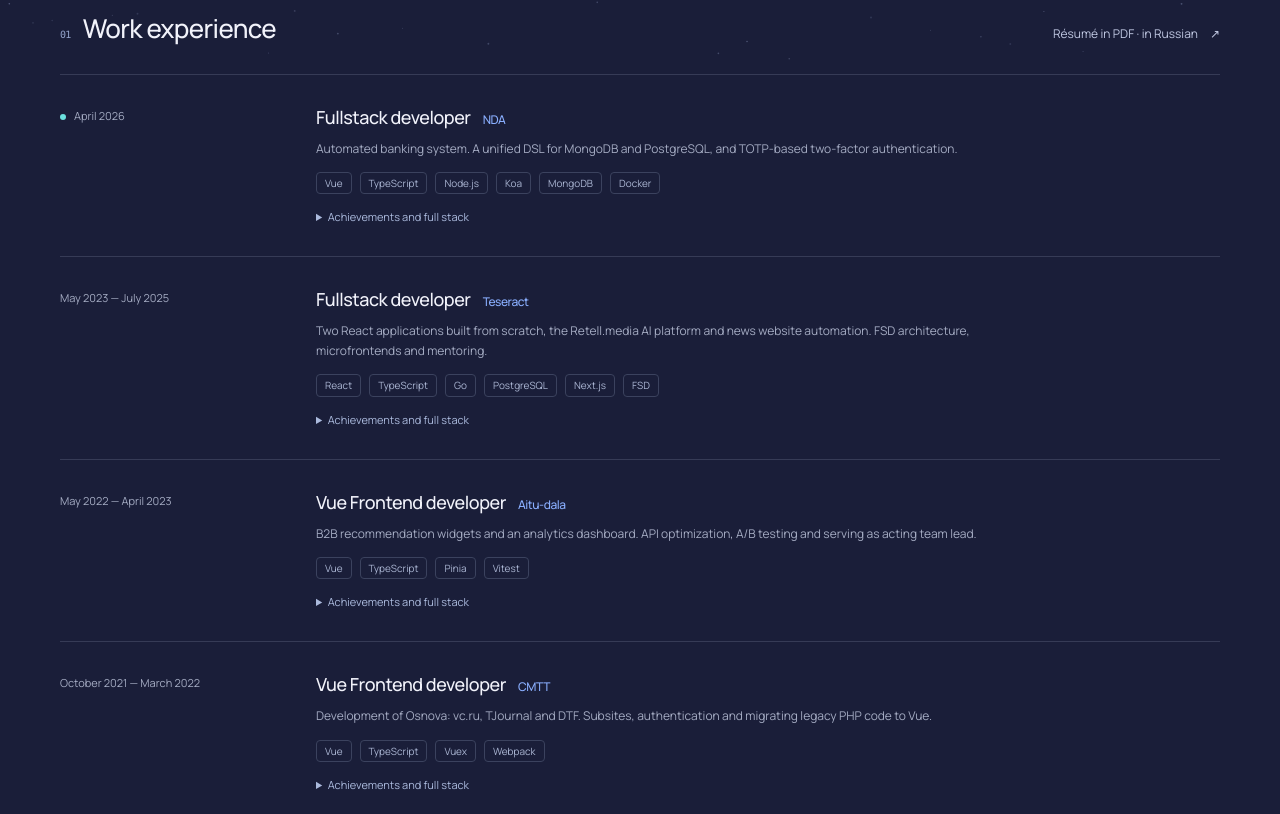
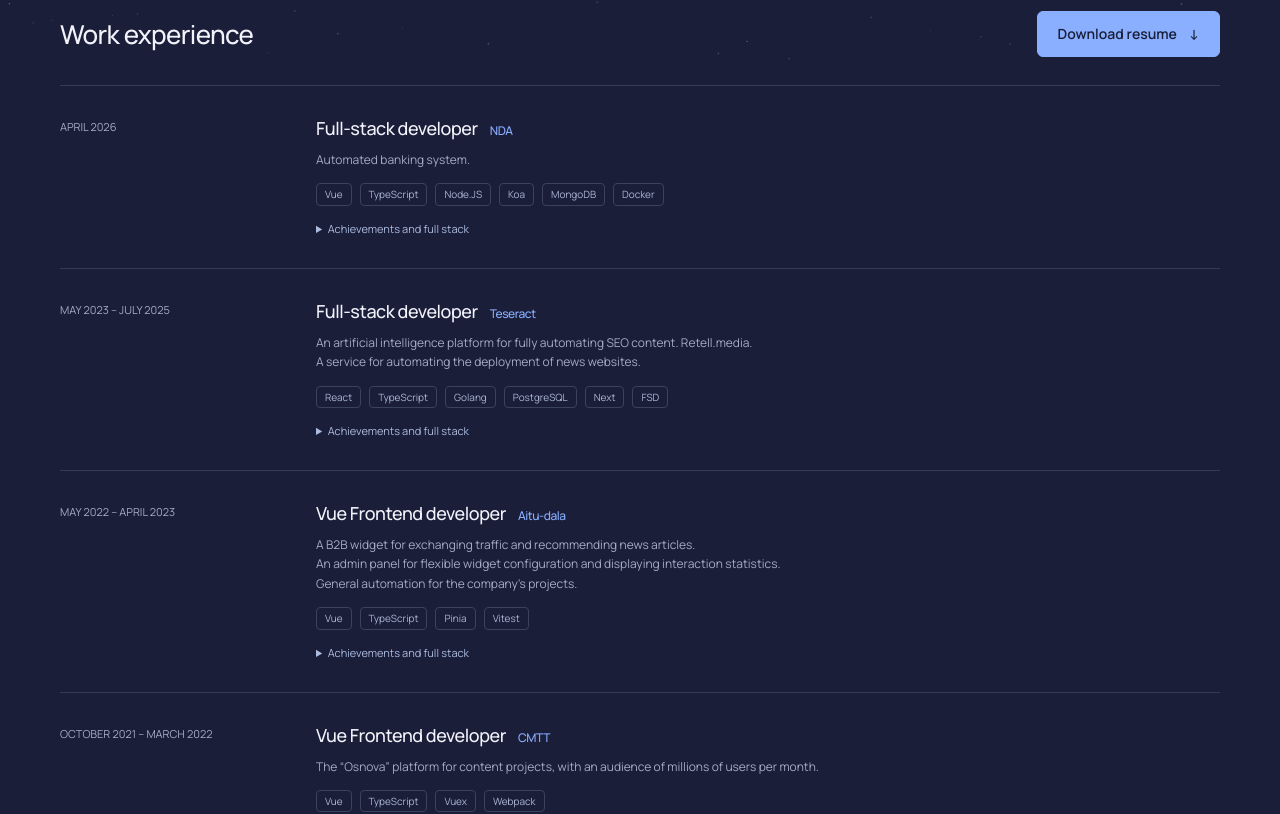
Before and after one commit to Jefrry/jefrry, a Nuxt app: page / in a window 1280 px wide. Shown: the part 740-1554 px from the top of the page. Built offline with nearby package versions, Linux system fonts and the light colour scheme.

Commit message:
experience info fixes

```diff
--- a/app/components/experience/ExperienceItem.vue
+++ b/app/components/experience/ExperienceItem.vue
@@ -12,7 +12,7 @@
     <div class="min-w-0">
       <h3 class="flex flex-wrap items-baseline gap-x-3 gap-y-1 text-lg font-medium tracking-tight">{{ experience.role }} <span class="text-xs text-accent">{{ experience.company }}</span></h3>
 
-      <p class="mt-2 max-w-[695px] text-xs leading-relaxed text-muted">{{ experience.summary }}</p>
+      <p class="mt-2 max-w-[695px] whitespace-pre-line text-xs leading-relaxed text-muted">{{ experience.summary }}</p>
 
       <ul :aria-label="text.technologies" class="mt-3.5 flex flex-wrap gap-2">
         <li v-for="technology in experience.tech" :key="technology" class="rounded border border-[#3b425e] px-2 py-0.5 text-[10px] text-[#abb6d3]">{{ technology }}</li>
--- a/app/components/experience/ExperienceSection.vue
+++ b/app/components/experience/ExperienceSection.vue
@@ -6,10 +6,10 @@
 
 <template>
   <section id="experience" aria-labelledby="experience-title" class="pt-12 md:pt-[75px]">
-    <div class="mb-7 flex flex-wrap items-baseline justify-between gap-4">
-      <h2 id="experience-title" class="text-2xl font-medium tracking-tight md:text-[26px]"><span aria-hidden="true" class="mr-3 font-mono text-[10px] text-[#95a5cd]">01</span>{{ text.experience }}</h2>
+    <div class="mb-7 flex flex-wrap items-center justify-between gap-4">
+      <h2 id="experience-title" class="text-2xl font-medium tracking-tight md:text-[26px]">{{ text.experience }}</h2>
 
-      <a :href="profile.resume.href" class="inline-flex items-center gap-3 text-xs text-[#c1c9e3]">{{ profile.resume.label }} <span aria-hidden="true">↗</span></a>
+      <a :href="profile.resume.href" download class="inline-flex min-h-11 items-center justify-center gap-3 rounded-md border border-accent bg-accent px-5 py-3 text-sm font-semibold text-ocean hover:bg-ink hover:text-ocean">{{ profile.resume.label }} <span aria-hidden="true">↓</span></a>
     </div>
 
     <div class="border-t border-line">
--- a/app/components/profile/HeroSection.vue
+++ b/app/components/profile/HeroSection.vue
@@ -32,7 +32,5 @@
     <ul :aria-label="text.mainTechnologies" class="flex flex-wrap gap-x-6 gap-y-2 text-[#c6cce0]">
       <li v-for="technology in profile.technologies" :key="technology">{{ technology }}</li>
     </ul>
-
-    <a href="#experience" class="hidden shrink-0 text-[10px] text-muted lg:block">{{ text.deeper }} &nbsp; ↓</a>
   </div>
 </template>
--- a/app/components/profile/SkillsSection.vue
+++ b/app/components/profile/SkillsSection.vue
@@ -4,7 +4,7 @@
 
 <template>
   <section aria-labelledby="skills-title" class="pt-12 md:pt-[75px]">
-    <h2 id="skills-title" class="mb-7 text-2xl font-medium tracking-tight md:text-[26px]"><span aria-hidden="true" class="mr-3 font-mono text-[10px] text-[#95a5cd]">02</span>{{ text.skills }}</h2>
+    <h2 id="skills-title" class="mb-7 text-2xl font-medium tracking-tight md:text-[26px]">{{ text.skills }}</h2>
 
     <div class="grid gap-6 md:grid-cols-3 md:gap-10">
       <div v-for="skill in profile.skills" :key="skill.title" class="border-t border-line pt-5">
--- a/app/components/site/WhaleVisual.vue
+++ b/app/components/site/WhaleVisual.vue
@@ -8,12 +8,8 @@
 
     <div aria-hidden="true" class="absolute left-1/2 top-1/2 size-[265px] -translate-x-1/2 -translate-y-1/2 rounded-full border border-dashed border-[#7d94c41c] opacity-50 md:size-[425px]" />
 
-    <span aria-hidden="true" class="absolute right-0 top-2 text-[9px] tracking-[2px] text-[#909bbb]">A LITTLE DEEPER.</span>
-
     <div class="absolute inset-0 flex items-center justify-center">
       <img src="/assets/whale.png" :alt="text.whale" width="1000" height="1000" fetchpriority="high" class="whale relative z-1 h-auto w-[350px] max-w-full shrink-0 md:w-[520px]">
     </div>
-
-    <span aria-hidden="true" class="absolute bottom-2 right-0 font-mono text-[9px] tracking-widest text-[#909bbb]">53°12′ N &nbsp; 50°08′ E</span>
   </div>
 </template>
--- a/app/constants/experience/experiences.ts
+++ b/app/constants/experience/experiences.ts
@@ -3,57 +3,56 @@
 
 export const EXPERIENCES: readonly Experience[] = [
   {
-    "date": "Апрель 2026",
-    "current": true,
-    "role": "Fullstack developer",
+    "date": "АПРЕЛЬ 2026",
+    "role": "Full-stack developer",
     "company": "NDA",
-    "summary": "Автоматизированная банковская система. Единый DSL для MongoDB и PostgreSQL, двухфакторная аутентификация на основе TOTP.",
+    "summary": "Автоматизированная банковская система.",
     "tech": [
       "Vue",
       "TypeScript",
-      "Node.js",
+      "Node.JS",
       "Koa",
       "MongoDB",
       "Docker"
     ],
     "more": [
-      "Разработал единый язык фильтрации для двух типов баз данных.",
-      "Повысил безопасность приложения, внедрив TOTP-аутентификацию."
+      "Разработал единый язык фильтрации данных (DSL) для MongoDB и PostgreSQL, унифицировав формирование запросов к разным типам баз данных.",
+      "Повысил безопасность приложения, внедрив двухфакторную аутентификацию (2FA) на основе TOTP."
     ],
-    "active": "HTML, CSS, JavaScript, TypeScript, Vue, Vuex, Node.js, Koa, MongoDB, Vite, Docker, Jest, Git, CI/CD, GitLab CI",
+    "active": "HTML, CSS, JavaScript, TypeScript, Vue, Vuex, Node.JS, Koa, MongoDB, Vite, Docker, Jest, Git, Docker, CI/CD, Gitlab CI",
     "rare": "PostgreSQL, Bootstrap",
     "used": "Python"
   },
   {
-    "date": "Май 2023 — Июль 2025",
-    "role": "Fullstack developer",
+    "date": "МАЙ 2023 – ИЮЛЬ 2025",
+    "role": "Full-stack developer",
     "company": "Teseract",
-    "summary": "Два React-приложения с нуля, AI-платформа Retell.media и автоматизация новостных сайтов. Архитектура FSD, микрофронтенды и наставничество.",
+    "summary": "Платформа на базе искусственного интеллекта для полной автоматизации SEO-контента. Retell.media.\nСервис для автоматизации развертывания новостных сайтов.",
     "tech": [
       "React",
       "TypeScript",
-      "Go",
+      "Golang",
       "PostgreSQL",
-      "Next.js",
+      "Next",
       "FSD"
     ],
     "more": [
-      "Разработал с нуля два клиентских приложения на React. Проекты привлекли более 1000 клиентов и инвесторов.",
-      "Внедрил уведомления внутри приложения и по email на Go — вовлечённость пользователей выросла на 20%.",
-      "Разработал историю биллинга пользователей на frontend и backend.",
-      "Объединил два frontend-приложения под одним доменом с помощью микрофронтендов.",
-      "Проектировал архитектуру FSD, занимался наставничеством и декомпозицией задач. Точность оценки сроков выросла на 30%.",
-      "Оптимизировал сборку и CI/CD — время сборки и выполнения сократилось на 50%."
+      "Разработал с нуля два полнофункциональных клиентских приложений на React от идеи до привлечения 1000+ клиентов и инвесторов.",
+      "Внедрил систему уведомлений на GoLang (внутри приложения и на email), что увеличило вовлеченность пользователей на 20%.",
+      "Разработал Full-stack функционал истории биллинга пользователей.",
+      "Руководство наставничеством младших специалистов, проектирование архитектуры (FSD) фронтенда. Декомпозировал задачи, повысив точность оценки сроков на 30%.",
+      "Объединил 2 frontend приложения под одним доменом с помощью micro frontend архитектуры.",
+      "Оптимизировал сборку проекта и автоматизацию CI/CD-процессов: сокращение времени сборки и выполнения на 50%."
     ],
-    "active": "HTML, CSS, JavaScript, TypeScript, Go, Gorm, PostgreSQL, Vite, React, Zustand, Next.js, Tailwind, Docker, WebSockets, Jest, Git, CI/CD, GitLab CI, FSD",
+    "active": "HTML, CSS, JavaScript, TypeScript, Golang, Gorm, PostgreSQL, Vite, React, Zustand, Next, Tailwind, Docker, Websockets, Jest, Git, Docker, CI/CD, Gitlab CI, FSD",
     "rare": "RabbitMQ, Redis, Kubernetes",
-    "used": "Python, Rust, AWS, WordPress"
+    "used": "Python, Rust, AWS Amazon, Wordpress"
   },
   {
-    "date": "Май 2022 — Апрель 2023",
+    "date": "МАЙ 2022 – АПРЕЛЬ 2023",
     "role": "Vue Frontend developer",
     "company": "Aitu-dala",
-    "summary": "B2B-виджеты рекомендаций и панель аналитики. Оптимизация API, A/B-тестирование и временное исполнение роли тимлида.",
+    "summary": "B2B-виджет для обмена трафиком и рекомендаций новостных статей.\nАдмин панель для гибкой настройки виджета и отображения статистики взаимодействия с ним.\nОбщая автоматизация для проектов компании.",
     "tech": [
       "Vue",
       "TypeScript",
@@ -61,20 +60,20 @@
       "Vitest"
     ],
     "more": [
-      "Расширил настройку виджетов и мониторинг взаимодействий пользователей.",
-      "Временно исполнял роль тимлида; количество интеграций выросло на 40%.",
-      "Оптимизировал работу с API через кэширование и сокращение числа запросов — время загрузки уменьшилось на 30%.",
-      "Внедрил A/B-тестирование — CTR виджетов вырос на 50%."
+      "Расширил функционал для кастомизации виджетов и мониторинга статистики по взаимодействиям пользователей.",
+      "Временно исполнял роль тимлида, обеспечив рост числа интеграций на 40%.",
+      "Оптимизировал взаимодействие с API (кэширование, сокращение запросов), снизив время загрузки на 30%.",
+      "Внедрил A/B тестирования, что привело к повышению CTR виджетов на 50% и увеличило конверсию."
     ],
-    "active": "HTML, CSS, JavaScript, TypeScript, Vite, Vue, Vuex, Pinia, WebSockets, Jest, Vitest, Git",
-    "rare": "Node.js, Docker, Nuxt, CI/CD, GitLab CI",
-    "used": "Python, Rust, Go, PostgreSQL, ClickHouse, RabbitMQ, Redis, Kubernetes"
+    "active": "HTML, CSS, JavaScript, TypeScript, Vite, Vue, Vuex, Pinia, Websockets, Jest, Vitest, Git",
+    "rare": "Node.JS, Docker, Nuxt, CI/CD, Gitlab CI",
+    "used": "Python, Rust, Golang, PostgreSQL, ClickHouse, RabbitMQ, Redis, Kubernetes"
   },
   {
-    "date": "Октябрь 2021 — Март 2022",
+    "date": "ОКТЯБРЬ 2021 – МАРТ 2022",
     "role": "Vue Frontend developer",
     "company": "CMTT",
-    "summary": "Развитие Osnova: vc.ru, TJournal и DTF. Подсайты, авторизация и перенос легаси-кода с PHP на Vue.",
+    "summary": "Платформа для контентных проектов “Osnova” с аудиторией миллионы пользователей в месяц.",
     "tech": [
       "Vue",
       "TypeScript",
@@ -82,87 +81,85 @@
       "Webpack"
     ],
     "more": [
-      "Расширил возможности раздела подсайтов для vc.ru, TJournal и DTF.",
-      "Участвовал в переносе легаси-кода с PHP на Vue.",
-      "Внедрил удаление пользователей и улучшенную авторизацию. Количество обращений в поддержку снизилось на 20%."
+      "Расширил функционал раздела подсайтов для vc.ru, TJournal и DTF.",
+      "Рефакторинг легаси кода с PHP на Vue.",
+      "Внедрил функционал удаления пользователей и улучшенную авторизацию, что снизило количество обращений в саппорт на 20%."
     ],
     "active": "HTML, CSS, JavaScript, TypeScript, Webpack, Vue, Vuex, Pinia, Jest, Git",
-    "rare": "PHP, Node.js",
-    "used": "PostgreSQL, CI/CD, GitHub CI"
+    "rare": "PHP, Node.JS",
+    "used": "PostgreSQL, CI/CD, Github CI"
   },
   {
-    "date": "Февраль 2018 — Сентябрь 2021",
+    "date": "ФЕВРАЛЬ 2018 – СЕНТЯБРЬ 2021",
     "role": "Junior Frontend developer",
     "company": "Hybrid AI",
-    "summary": "Инструменты обучения нейросетей, собственные CMS и CRM. Более 50 интерактивных HTML5/Canvas-баннеров для рекламной платформы.",
+    "summary": "Веб приложение с сортировкой и категоризацией контента для обучения нейросети.\nИнтерактивные рекламные баннеры для полного programmatic цикла.\nСобственное CMS для модерации рекламных объявлений.\nCRM система для автоматизации документооборота.\nЛендинг hybrid.ai",
     "tech": [
       "JavaScript",
       "Vue",
       "Canvas",
-      "Node.js"
+      "Node.JS"
     ],
     "more": [
-      "Создал приложение сортировки и категоризации контента для обучения нейросетей, которым пользовались более 50 ML-специалистов.",
-      "Разработал рекурсивные таблицы на Vue — работа пользователей ускорилась на 25%.",
-      "Создал более 50 интерактивных HTML5/Canvas-баннеров на JavaScript для SSP-платформы.",
-      "Работал над CMS модерации рекламы, CRM документооборота и лендингом hybrid.ai."
+      "Разработал веб приложения с нуля для обучения нейросетей, использовавшееся 50+ ML-специалистами.",
+      "Создал гибкий компонент рекурсивных таблиц с использованием Vue, ускорив работу пользователей на 25%.",
+      "Создал более 50 интерактивных HTML5/Canvas баннеров на нативном JavaScript для SSP-платформы, охватившие миллионы пользователей по всему миру."
     ],
-    "active": "HTML, CSS, JavaScript, TypeScript, Node.js, Webpack, Gulp, KnockoutJS, Vue, Vuex, Jest, Mocha, Chai, Canvas, Git",
+    "active": "HTML, CSS, JavaScript, TypeScript, Node.JS, Webpack, Gulp, KnockoutJS, Vue, Vuex, Jest, Mocha, Chai, Canvas, Git",
     "rare": "PHP, Bitrix, Nginx",
     "used": "C#, .NET"
   }
 ];
 
 const ENGLISH_EXPERIENCES: Record<string, Pick<Experience, 'date' | 'summary' | 'more'>> = {
-  NDA: {
-    date: 'April 2026',
-    summary: 'Automated banking system. A unified DSL for MongoDB and PostgreSQL, and TOTP-based two-factor authentication.',
-    more: [
-      'Developed a unified filtering language for two database types.',
-      'Improved application security by implementing TOTP authentication.',
-    ],
+  "NDA": {
+    "date": "APRIL 2026",
+    "summary": "Automated banking system.",
+    "more": [
+      "Developed a unified data filtering language (DSL) for MongoDB and PostgreSQL, unifying query construction for different types of databases.",
+      "Improved application security by implementing two-factor authentication (2FA) based on TOTP."
+    ]
   },
-  Teseract: {
-    date: 'May 2023 — July 2025',
-    summary: 'Two React applications built from scratch, the Retell.media AI platform and news website automation. FSD architecture, microfrontends and mentoring.',
-    more: [
-      'Built two React client applications from scratch. The projects attracted over 1,000 customers and investors.',
-      'Implemented in-app and email notifications in Go, increasing user engagement by 20%.',
-      'Developed user billing history on the frontend and backend.',
-      'Combined two frontend applications under one domain using microfrontends.',
-      'Designed FSD architecture, mentored developers and broke down tasks. Delivery estimate accuracy increased by 30%.',
-      'Optimized builds and CI/CD, reducing build and execution time by 50%.',
-    ],
+  "Teseract": {
+    "date": "MAY 2023 – JULY 2025",
+    "summary": "An artificial intelligence platform for fully automating SEO content. Retell.media.\nA service for automating the deployment of news websites.",
+    "more": [
+      "Developed two fully functional React client applications from scratch, from the idea to attracting 1000+ clients and investors.",
+      "Implemented a notification system in GoLang (in-app and email), which increased user engagement by 20%.",
+      "Developed full-stack functionality for user billing history.",
+      "Led the mentoring of junior specialists and designed the frontend architecture (FSD). Broke down tasks, improving the accuracy of time estimates by 30%.",
+      "Combined 2 frontend applications under one domain using micro frontend architecture.",
+      "Optimized project builds and the automation of CI/CD processes: reduced build and execution time by 50%."
+    ]
   },
-  'Aitu-dala': {
-    date: 'May 2022 — April 2023',
-    summary: 'B2B recommendation widgets and an analytics dashboard. API optimization, A/B testing and serving as acting team lead.',
-    more: [
-      'Expanded widget configuration and user interaction monitoring.',
-      'Served as acting team lead; the number of integrations increased by 40%.',
-      'Optimized API usage through caching and fewer requests, reducing load time by 30%.',
-      'Introduced A/B testing, increasing widget CTR by 50%.',
-    ],
+  "Aitu-dala": {
+    "date": "MAY 2022 – APRIL 2023",
+    "summary": "A B2B widget for exchanging traffic and recommending news articles.\nAn admin panel for flexible widget configuration and displaying interaction statistics.\nGeneral automation for the company’s projects.",
+    "more": [
+      "Expanded functionality for widget customization and monitoring user interaction statistics.",
+      "Temporarily served as team lead, ensuring a 40% increase in the number of integrations.",
+      "Optimized API interaction (caching, reducing requests), reducing loading time by 30%.",
+      "Introduced A/B testing, which led to a 50% increase in widget CTR and increased conversion."
+    ]
   },
-  CMTT: {
-    date: 'October 2021 — March 2022',
-    summary: 'Development of Osnova: vc.ru, TJournal and DTF. Subsites, authentication and migrating legacy PHP code to Vue.',
-    more: [
-      'Expanded the subsites section for vc.ru, TJournal and DTF.',
-      'Contributed to migrating legacy PHP code to Vue.',
-      'Implemented user deletion and improved authentication. Support requests decreased by 20%.',
-    ],
+  "CMTT": {
+    "date": "OCTOBER 2021 – MARCH 2022",
+    "summary": "The “Osnova” platform for content projects, with an audience of millions of users per month.",
+    "more": [
+      "Expanded the functionality of the subsites section for vc.ru, TJournal and DTF.",
+      "Refactored legacy code from PHP to Vue.",
+      "Implemented user deletion functionality and improved authentication, which reduced the number of support requests by 20%."
+    ]
   },
-  'Hybrid AI': {
-    date: 'February 2018 — September 2021',
-    summary: 'Neural network training tools, custom CMS and CRM systems. Over 50 interactive HTML5/Canvas banners for an advertising platform.',
-    more: [
-      'Created a content sorting and categorization application for neural network training, used by over 50 ML specialists.',
-      'Developed recursive tables in Vue, speeding up users’ work by 25%.',
-      'Created over 50 interactive HTML5/Canvas banners in JavaScript for an SSP platform.',
-      'Worked on an advertising moderation CMS, a document workflow CRM and the hybrid.ai landing page.',
-    ],
-  },
+  "Hybrid AI": {
+    "date": "FEBRUARY 2018 – SEPTEMBER 2021",
+    "summary": "A web application with content sorting and categorization for neural network training.\nInteractive advertising banners for the full programmatic cycle.\nAn in-house CMS for moderating advertisements.\nA CRM system for automating document workflows.\nThe hybrid.ai landing page",
+    "more": [
+      "Developed web applications from scratch for neural network training, used by 50+ ML specialists.",
+      "Created a flexible recursive table component using Vue, speeding up users’ work by 25%.",
+      "Created more than 50 interactive HTML5/Canvas banners in native JavaScript for an SSP platform, reaching millions of users worldwide."
+    ]
+  }
 };
 
 export const LOCALIZED_EXPERIENCES: Record<Language, readonly Experience[]> = {
--- a/app/constants/profile/profile.ts
+++ b/app/constants/profile/profile.ts
@@ -7,7 +7,7 @@
   location: 'САМАРА, РОССИЯ / УДАЛЁННО',
   introduction: 'Создаю веб-приложения — от первого интерфейса до серверной логики. Погружаюсь в задачу, нахожу суть и довожу до работающего продукта.',
   technologies: ['React', 'Vue', 'TypeScript', 'Go', 'Node.js', 'PostgreSQL'],
-  resume: { href: '/assets/egor-ilin-resume.pdf', label: 'Резюме в PDF · на русском' },
+  resume: { href: '/assets/egor-ilin-resume.pdf', label: 'Скачать резюме' },
   contacts: [
     { name: 'Telegram', label: '@Jefrry', href: 'https://t.me/Jefrry' },
     { name: 'Почта', label: 'skeetch2010@gmail.com', href: 'mailto:skeetch2010@gmail.com' },
@@ -28,7 +28,7 @@
     location: 'SAMARA, RUSSIA / REMOTE',
     introduction: 'I build web applications — from the first interface to server-side logic. I explore the problem, find what matters and turn it into a working product.',
     technologies: PROFILE.technologies,
-    resume: { href: '/assets/egor-ilin-resume.pdf', label: 'Résumé in PDF · in Russian' },
+    resume: { href: '/assets/egor-ilin-resume.pdf', label: 'Download resume' },
     contacts: [
       { name: 'Telegram', label: '@Jefrry', href: 'https://t.me/Jefrry' },
       { name: 'Email', label: 'skeetch2010@gmail.com', href: 'mailto:skeetch2010@gmail.com' },
--- a/app/constants/site/translations.ts
+++ b/app/constants/site/translations.ts
@@ -15,7 +15,6 @@
   authorContacts: string;
   technologies: string;
   mainTechnologies: string;
-  deeper: string;
   results: string;
   active: string;
   rare: string;
@@ -40,7 +39,6 @@
     authorContacts: 'Контакты автора',
     technologies: 'Технологии',
     mainTechnologies: 'Основные технологии',
-    deeper: 'Глубже — интереснее',
     results: 'Результаты и полный стек',
     active: 'Активно работал: ',
     rare: 'Работал реже: ',
@@ -63,7 +61,6 @@
     authorContacts: 'Author contacts',
     technologies: 'Technologies',
     mainTechnologies: 'Main technologies',
-    deeper: 'More beneath the surface',
     results: 'Achievements and full stack',
     active: 'Used regularly: ',
     rare: 'Used occasionally: ',
```
